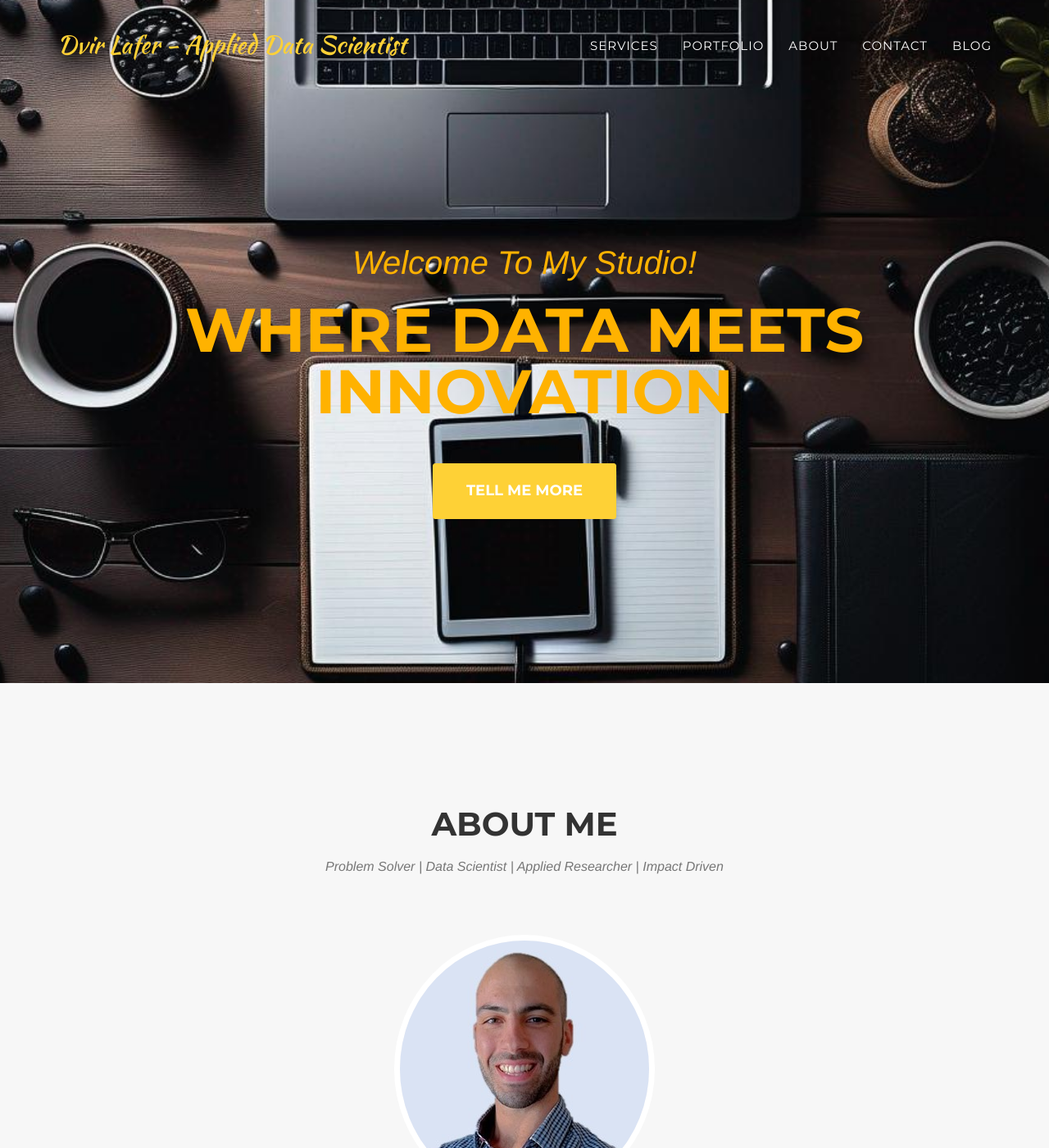
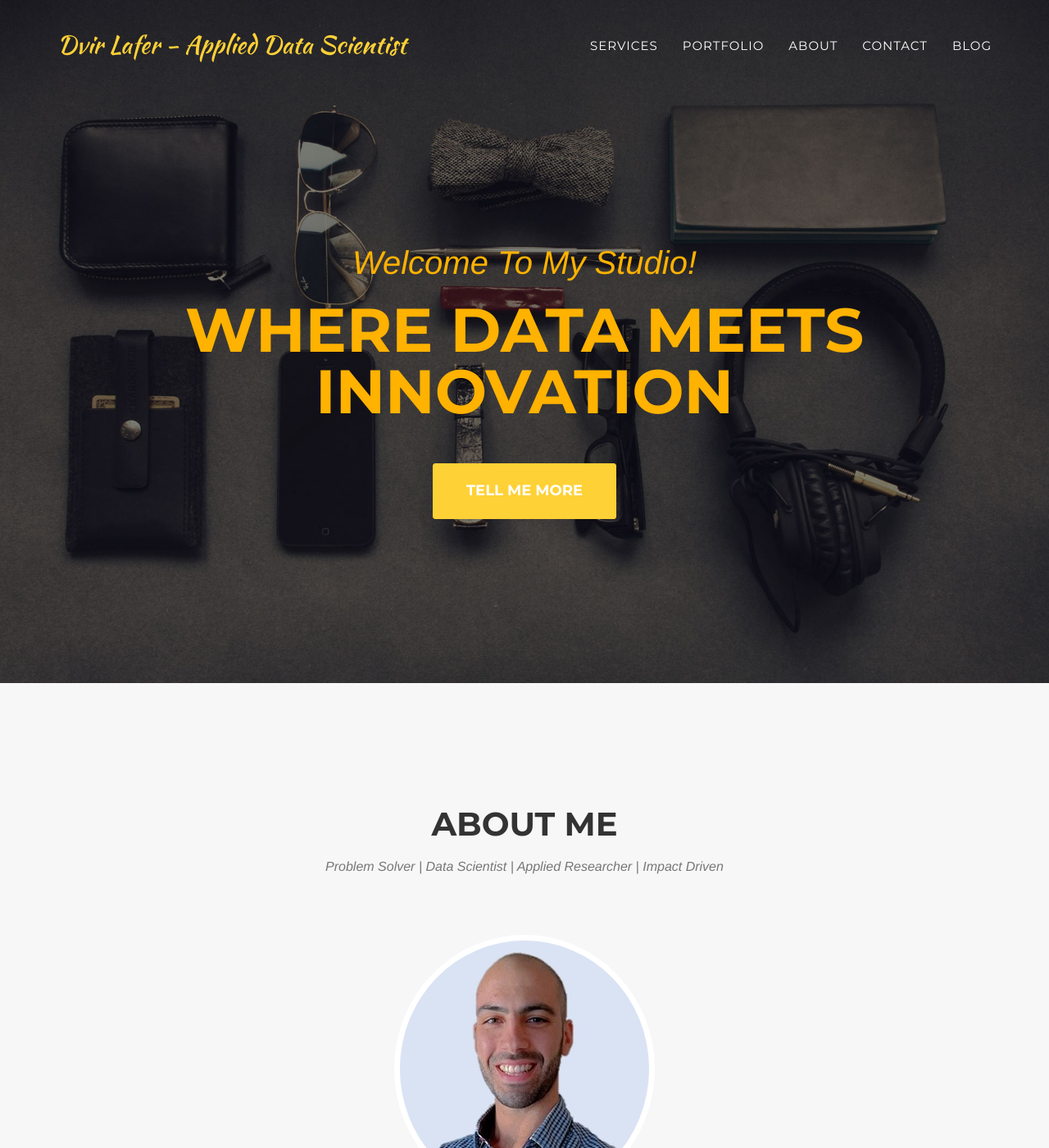
Before and after one commit to dvirla/dvirla.github.io, a Jekyll site: the page built from index.html, in a window 1280 px wide and 1400 px high. Shown: the whole window at 82% size. Built offline with Jekyll 4.4.1, drawn with Linux system fonts in a browser that asks for light colours; some web fonts are replaced.

```diff
--- a/_includes/css/agency.css
+++ b/_includes/css/agency.css
@@ -269,7 +269,7 @@
     text-align: center;
     color: #FFB200;
     background-attachment: scroll;
-    background-image: url('{{ site.baseurl }}/img/home-page-3.png');
+    background-image: url('{{ site.baseurl }}/img/header-bg.jpg');
     background-position: center center;
     background-repeat: none;
     -webkit-background-size: cover;
```
